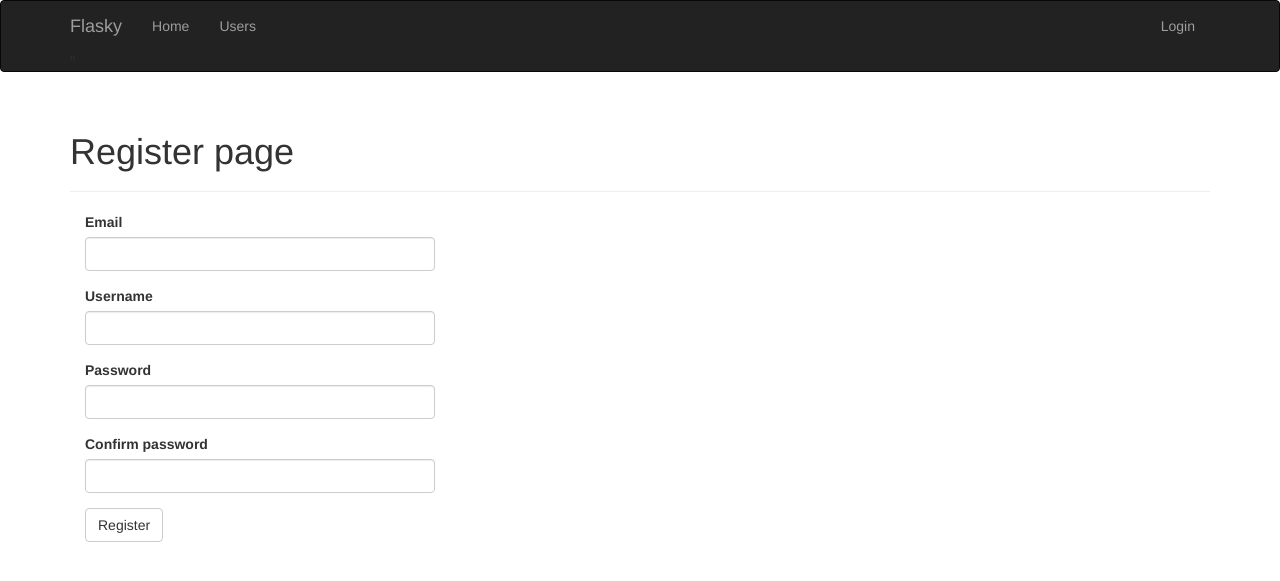
After one commit to v-melkov/flasky, a Flask app: page /auth/register in a window 1280 px wide. The commit adds this page. Shown: the top 581 px of the page. Run offline with Flask 2, Linux system fonts and the light colour scheme; some libraries are stand-ins or nearby versions.

Commit message:
Added registration form

```diff
--- a/app/auth/forms.py
+++ b/app/auth/forms.py
@@ -1,6 +1,7 @@
 from flask_wtf import FlaskForm
 from wtforms import StringField, PasswordField, BooleanField, SubmitField
-from wtforms.validators import DataRequired, Length, Email
+from wtforms.validators import DataRequired, Length, Email, Regexp, EqualTo, ValidationError
+from ..models import User
 
 
 class LoginForm(FlaskForm):
@@ -8,3 +9,25 @@ class LoginForm(FlaskForm):
     password = PasswordField('Password', validators=[DataRequired()])
     remember_me = BooleanField('Remember me')
     submit = SubmitField('Submit')
+
+
+class RegistrationForm(FlaskForm):
+    email = StringField('Email',
+                        validators=[DataRequired(), Length(1, 64), Email()])
+    username = StringField('Username',
+                           validators=[DataRequired(), Length(1, 64),
+                                       Regexp('^[A-Za-z][A-Za-z0-9_.]*$', 0,
+                                              'Username must have only letters, numbers, dots'
+                                              'or underscore')])
+    password = PasswordField('Password',
+                             validators=[DataRequired(), EqualTo('password2', message='Passwords must match')])
+    password2 = PasswordField('Confirm password', validators=[DataRequired()])
+    submit = SubmitField('Register')
+
+    def validate_email(self, field):
+        if User.query.filter_by(email=field.data).first():
+            raise ValidationError('Email already registered')
+
+    def validate_username(self, field):
+        if User.query.filter_by(username=field.data).first():
+            raise ValidationError('Username already in use')
--- a/app/auth/views.py
+++ b/app/auth/views.py
@@ -2,7 +2,8 @@ from flask import render_template, request, url_for, redirect, flash, session
 from flask_login import login_required, login_user, logout_user, current_user
 
 from . import auth
-from .forms import LoginForm
+from .forms import LoginForm, RegistrationForm
+from .. import db
 from ..models import User
 
 
@@ -26,3 +27,16 @@ def logout():
     logout_user()
     flash('You have been logout')
     return redirect(url_for('main.index'))
+
+@auth.route('/register', methods=['GET', 'POST'])
+def register():
+    form = RegistrationForm()
+    if form.validate_on_submit():
+        user = User(email=form.email.data,
+                    username=form.username.data,
+                    password=form.password.data)
+        db.session.add(user)
+        db.session.commit()
+        flash('You can now login')
+        return redirect(url_for('auth.login'))
+    return render_template('auth/register.html', form=form)
--- /dev/null
+++ b/app/templates/auth/register.html
@@ -0,0 +1,14 @@
+{% extends 'base.html' %}
+{% import 'bootstrap/wtf.html' as wtf %}
+
+
+{% block title %}Register page{% endblock %}
+{% block page_content %}
+<div class="page-header"><h1>Register page</h1></div>
+
+    <div class="col-md-4">
+    {{ wtf.quick_form(form) }}
+
+    </div>
+
+{% endblock %}
```
Also changed, not shown: app/templates/auth/login.html (+7 -0 lines), app/templates/index.html (+7 -7 lines).
